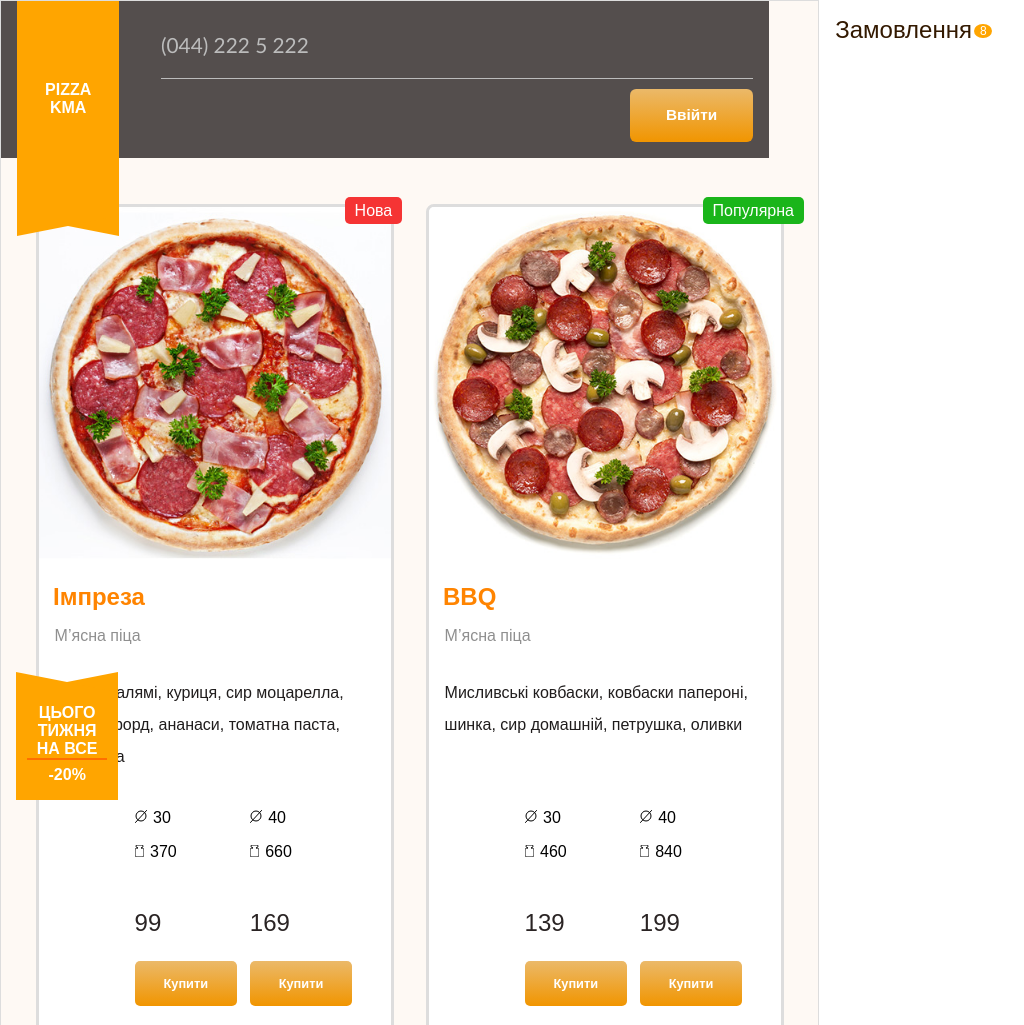
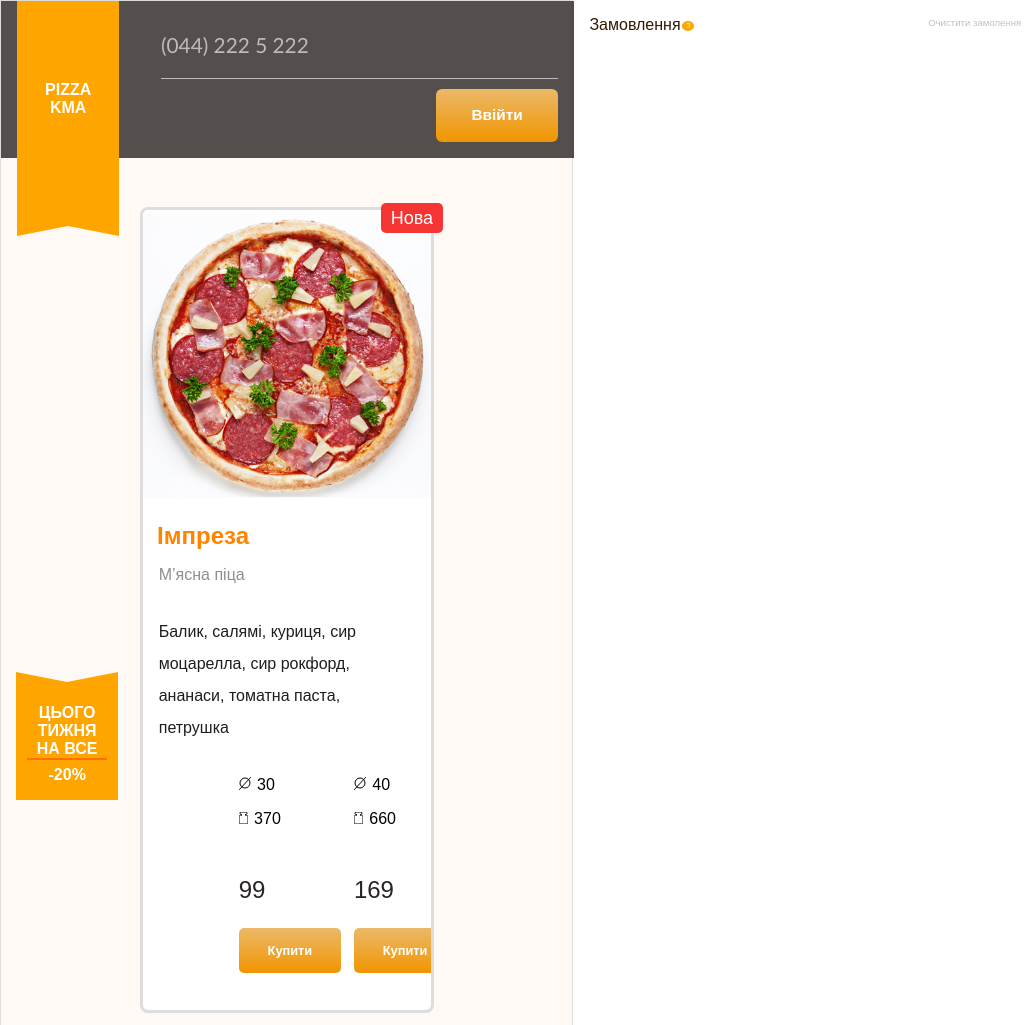
Before and after one commit to SvitlanaLormanUA/PizzaSite, a plain HTML site: page index.html in a window 1024 px wide. Shown: the top 1025 px of the page. Drawn offline with Linux system fonts and the light colour scheme.

Commit message:
add positioning to the right panel and badges

```diff
--- a/index.html
+++ b/index.html
@@ -66,8 +66,10 @@
     </div>
     <div class="block2">
         <section id="boughtPanel">
-            <section id="orderedLabel">
-                Замовлення<span class="circle">8</span>
+            <section class="ordered">
+                <div id="ordersLabel">Замовлення<span class="circle">3</span></div>
+                <div id="clearLabel">Очистити замолення</div>
+
             </section>
         </section>
     </div>
--- a/style.css
+++ b/style.css
@@ -11,8 +11,7 @@ body {
 
 .container{
     display: grid;
-    grid-template-columns: 80% 20%;
-    gap:0;
+    grid-template-columns: 65% 45%;
 
 }
 .specialPizza{
@@ -21,9 +20,9 @@ body {
 /*------------------------------Block1----------------------------------*/
 .block1{
     margin-right: 0em;
-
     position: relative;
     border: 1px solid #ddd;
+
 
 }
 
@@ -33,13 +32,11 @@ body {
     margin: 1em;
     margin-top: 2em;
     border-radius: 0.5em;
-
-
     display: flex;
     flex-direction: column;
     align-items: left;
-    width: 22em;
-    height: 52em;
+    width: 20em;
+    height: 50em;
     overflow: hidden;
     position: relative;
 
@@ -56,12 +53,54 @@ header {
     position: fixed;
     box-sizing: border-box;
     margin-bottom: 2em;
-    width:75%;
+    width:65%;
 
     z-index: 3; /* Збільшення z-index для хедера */
 
 
 }
+
+.badge {
+    top: 3em;
+
+    position:relative;
+    display: inline;
+    margin: 5px;
+
+    padding: 5px 10px;
+    color: white;
+    border-radius: 5px;
+    z-index: 100;
+    height: 2em;
+    text-align: center;
+    justify-content: center;
+    font-style: bold;
+    font-weight: 100;
+    z-index: 1;
+}
+
+.badge-new {
+    font-size: 18px;
+    background-color: rgb(245, 52, 52);
+    height: 4em;
+    width: 2em;
+    left:16em;
+    position: relative;
+
+
+
+}
+
+.badge-popular {
+    font-size: 18px;
+    background-color: rgb(26, 181, 26);
+    width: 5em;
+    left: 13.5em;
+
+    font-style: bold;
+
+}
+
 #days,
 #freeDelivery{
     font-size: 0.8em;
@@ -144,50 +183,44 @@ header p {
 
 }
 
-.triangle1 {
+.triangle1, .triangle2, .triangle3, .triangle4 {
     width: 0;
     height: 0;
+    position: absolute;
+}
+
+.triangle1 {
     border-left: 102.5px solid transparent;
     border-right: 0px solid transparent;
-    bottom:-1em;
+    bottom: -1em;
     border-top: 20px solid orange;
-    position: absolute;
     left: 0;
 }
 
-
 .triangle2 {
-    width: 0;
-    height: 0;
     border-right: 102.5px solid transparent;
     border-left: 0px solid transparent;
     bottom: -1em;
     border-top: 20px solid orange;
-    position: absolute;
     right: 0;
 }
 
 .triangle3 {
-    width: 0;
-    height: 0;
     border-left: 102.5px solid transparent;
     border-right: 0px solid transparent;
     top: -1em;
     border-bottom: 20px solid orange;
-    position: absolute;
     left: 0;
 }
 
 .triangle4 {
-    width: 0;
-    height: 0;
     border-right: 102.5px solid transparent;
     border-left: 0px solid transparent;
     top: -1em;
     border-bottom: 20px solid orange;
-    position: absolute;
     right: 0;
 }
+
 
 #PizzaKma:hover {
     border-left:2px  orange;
@@ -240,41 +273,6 @@ header p {
 .pizza-img {
     width: 100%;
     height: auto;
-}
-
-.badge {
-    top: 3em;
-
-    position:relative;
-    display: inline;
-    margin: 5px;
-
-    padding: 5px 10px;
-    color: white;
-    border-radius: 5px;
-    z-index: 100;
-    height: 2em;
-    text-align: center;
-    justify-content: center;
-    font-style: bold;
-    font-weight: 100;
-    z-index: 1;
-}
-
-.badge-new {
-    background-color: rgb(245, 52, 52);
-    height: 4em;
-    width: 3em;
-    left: 20em;
-
-
-}
-
-.badge-popular {
-    background-color: rgb(26, 181, 26);
-    width: 5em;
-    left: 18em;
-    font-style: bold;
 }
 
 .specialPizza {
@@ -333,71 +331,7 @@ footer{
     text-align: center;
     padding-top: 14em; /* Same value as margin-top of the menu */
 }
-@media screen and (max-width: 921px){
-    #PizzaKma {
-        height: 8em; /* Adjust height for smaller screens */
-    }
-}
-@media  screen and (max-width: 1200px) {
 
-    #PizzaKma {
-        height: em; /* Adjust height for smaller screens */
-    }
-    #freeDelivery,
-    #days,
-    #pizzaBottom{
-        display: none ;
-    }
-    #phoneNumber{
-        width:10em;
-    }
-    #bottomHeader{
-        display: flex   ;
-        justify-content: end;
-    }
-    .enterButton{
-        visibility: hidden;
-    }
-    #hidButton{
-        visibility: visible;
-    }
-
-
-}
-
-@media screen and (min-width: 500px) and (max-width:1079px) {
-    #PizzaKma {
-        height: 6em; /* Adjust height for smaller screens */
-    }
-    .menu{
-       padding-top: 1em;
-       visibility: hidden;
-    }
-    #filters{
-        visibility: hidden;
-    }
-    #allPizzas {
-        font-size: 3em;
-     }
-     #freeDelivery,
-     #days,
-     #pizzaBottom{
-         display: none ;
-     }
-}
-@media screen and (min-width: 1000px) {
-    #PizzaKma {
-        height: 8.5em; /* Adjust height for smaller screens */
-    }
-}
-
-@media screen and (min-width: 1000px) and (max-width: 1500px) {
-    .menu{
-        padding-top: 0em;
-        visibility: hidden;
-     }
-
-}
 #filters {
     display: flex;
     justify-content:center;
@@ -492,14 +426,131 @@ footer{
     box-sizing: border-box;
     background-color: #ffffff;
     padding: 1em;
-    z-index: 1;
+    right: 0;
+    bottom:0;
+
 }
-#orderedLabel{
+#boughtPanel{
+    position: fixed;
+}
+.ordered{
+    display: flex;
+    justify-content: space-between;
+    gap: 3em;
+
+
+}
+#ordersLabel{
+    display: inline-flex;
+    align-items: center;
     font-style: bold;
-    font-size: 1.5em;
+    font-size: 1.6em;
     color: rgb(51, 25, 0);
+}
+#clearLabel{
+    font-size: 0.8em;
+    color: #c2c0c0;
+    position: fixed;
     display: inline-flex;
     justify-content: center;
     align-items: center;
+    align-self: flex-end;
+    right:1em;
+    top: 1.8em;
+}
+
+/*-----Media-------*/
+@media screen and (max-width: 921px){
+    #PizzaKma {
+        height: 8em; /* Adjust height for smaller screens */
+    }
+}
+@media  screen and (max-width: 1200px) {
+
+    #PizzaKma {
+        height: em; /* Adjust height for smaller screens */
+    }
+    #freeDelivery,
+    #days,
+    #pizzaBottom{
+        display: none ;
+    }
+    #phoneNumber{
+        width:10em;
+    }
+    #bottomHeader{
+        display: flex   ;
+        justify-content: end;
+    }
+    .enterButton{
+        visibility: hidden;
+    }
+    #hidButton{
+        visibility: visible;
+    }
+
 
 }
+
+@media screen and (min-width: 500px) and (max-width:1079px) {
+    #PizzaKma {
+        height: 6em; /* Adjust height for smaller screens */
+    }
+    .menu{
+       padding-top: 1em;
+       visibility: hidden;
+    }
+    #filters{
+        visibility: hidden;
+    }
+    #allPizzas {
+        font-size: 3em;
+     }
+     #freeDelivery,
+     #days,
+     #pizzaBottom{
+         display: none ;
+     }
+}
+@media screen and (min-width: 1000px) {
+    #PizzaKma {
+        height: 8.5em; /* Adjust height for smaller screens */
+    }
+}
+
+@media screen and (min-width: 1000px) and (max-width: 1500px) {
+    .menu{
+        padding-top: 0em;
+        visibility: hidden;
+     }
+
+}
+
+@media screen  and (max-width: 1091px) {
+    .container{
+        display: grid;
+        grid-template-columns: 56% 44%;
+    }
+    header{
+        width:56%;
+    }
+    .pizzaContentAll{
+        width:18em;
+    }
+    .badge-new{
+        left: 14em;
+    }
+    .badge-popular{
+        left: 11.6em;
+    }
+    #clearLabel{
+        font-size: 0.6em;
+        right:0.3em;
+    }
+    #ordersLabel
+    {
+        font-size: 1em;
+    }
+
+
+}
```
